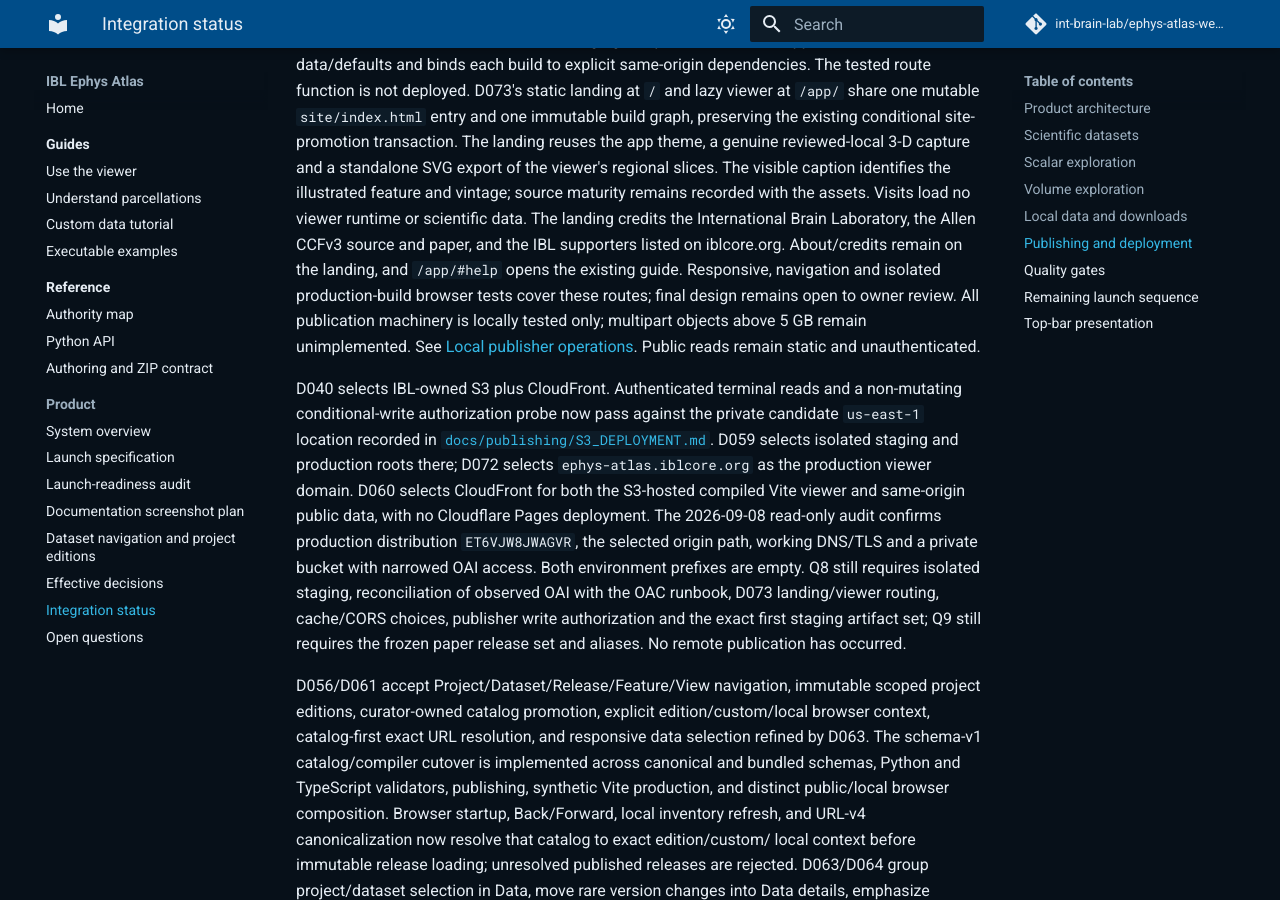
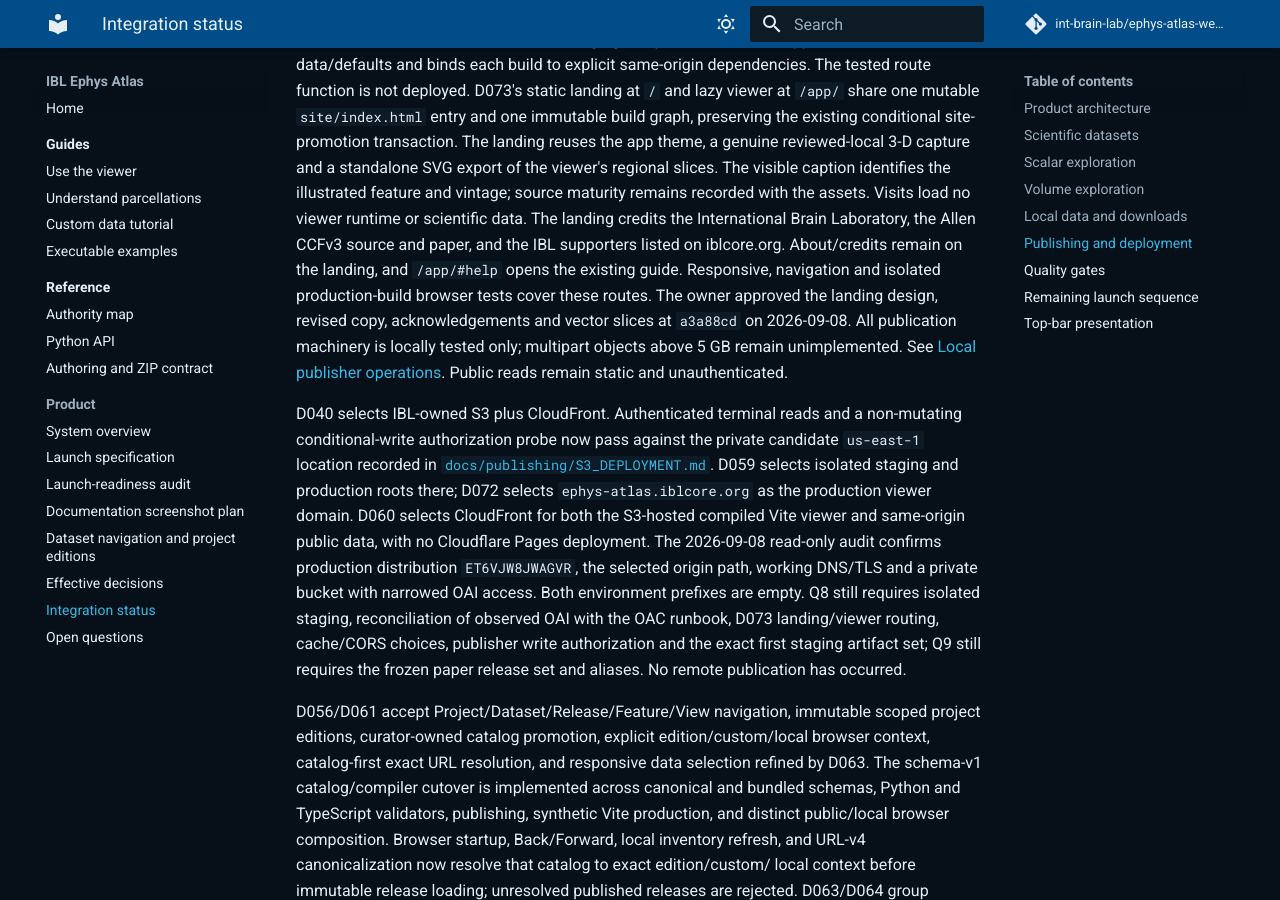
Before and after one commit to int-brain-lab/ephys-atlas-web-v2, an MkDocs documentation site: the page built from docs/INTEGRATION_STATUS.md, in a window 1280 px wide and 900 px high, scrolled down 7028 px. Built offline with MkDocs 1.6.1 and Material for MkDocs 9.7.7, drawn with Linux system fonts in a browser that asks for light colours; comment, search, counter and statistics services are not loaded.

Commit message:
Record owner approval of the landing page

```diff
--- a/docs/INTEGRATION_STATUS.md
+++ b/docs/INTEGRATION_STATUS.md
@@ -214,8 +214,9 @@
 credits the International Brain Laboratory, the Allen CCFv3 source and paper,
 and the IBL supporters listed on iblcore.org. About/credits remain on the
 landing, and `/app/#help` opens the existing guide. Responsive, navigation and
-isolated production-build browser tests cover these routes; final design remains
-open to owner review. All publication machinery is locally tested only;
+isolated production-build browser tests cover these routes. The owner approved
+the landing design, revised copy, acknowledgements and vector slices at
+`a3a88cd` on 2026-09-08. All publication machinery is locally tested only;
 multipart objects above 5 GB remain unimplemented. See
 [Local publisher operations](publishing/LOCAL_PUBLISHER.md).
 Public reads remain static and unauthenticated.
```
Also changed, not shown: docs/IMPLEMENTATION_PLAN.md (+3 -2 lines).
